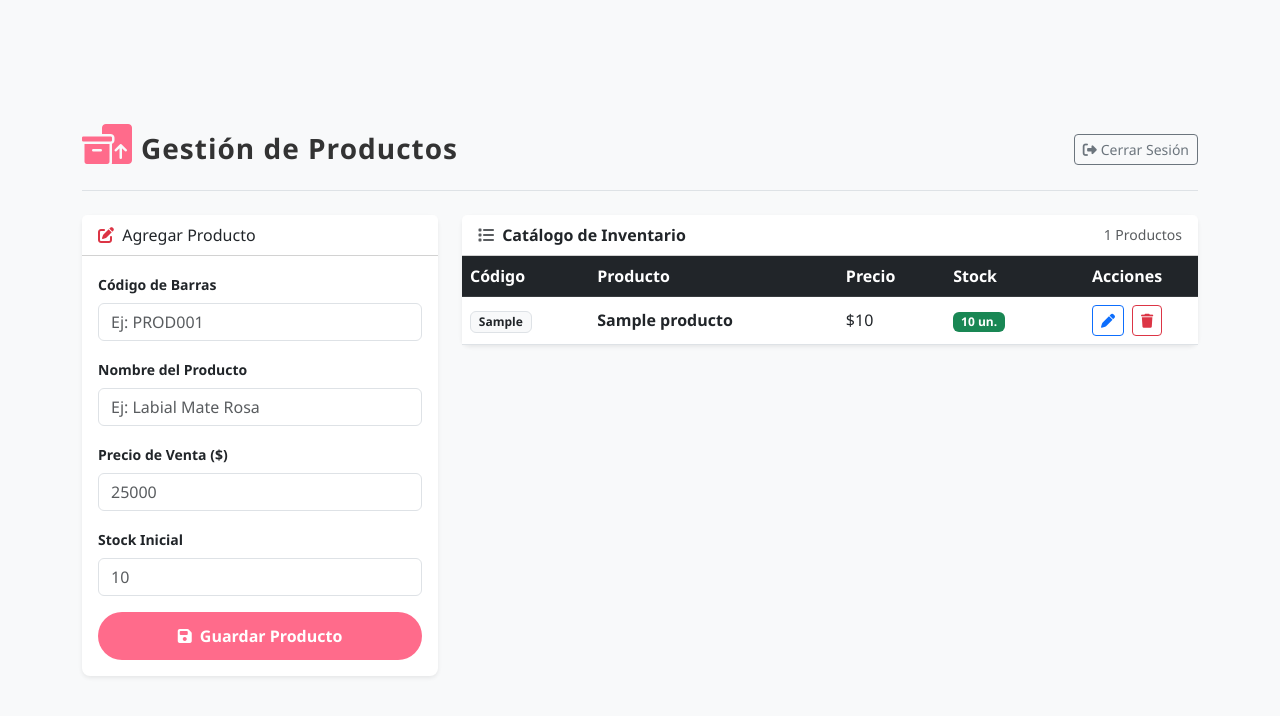
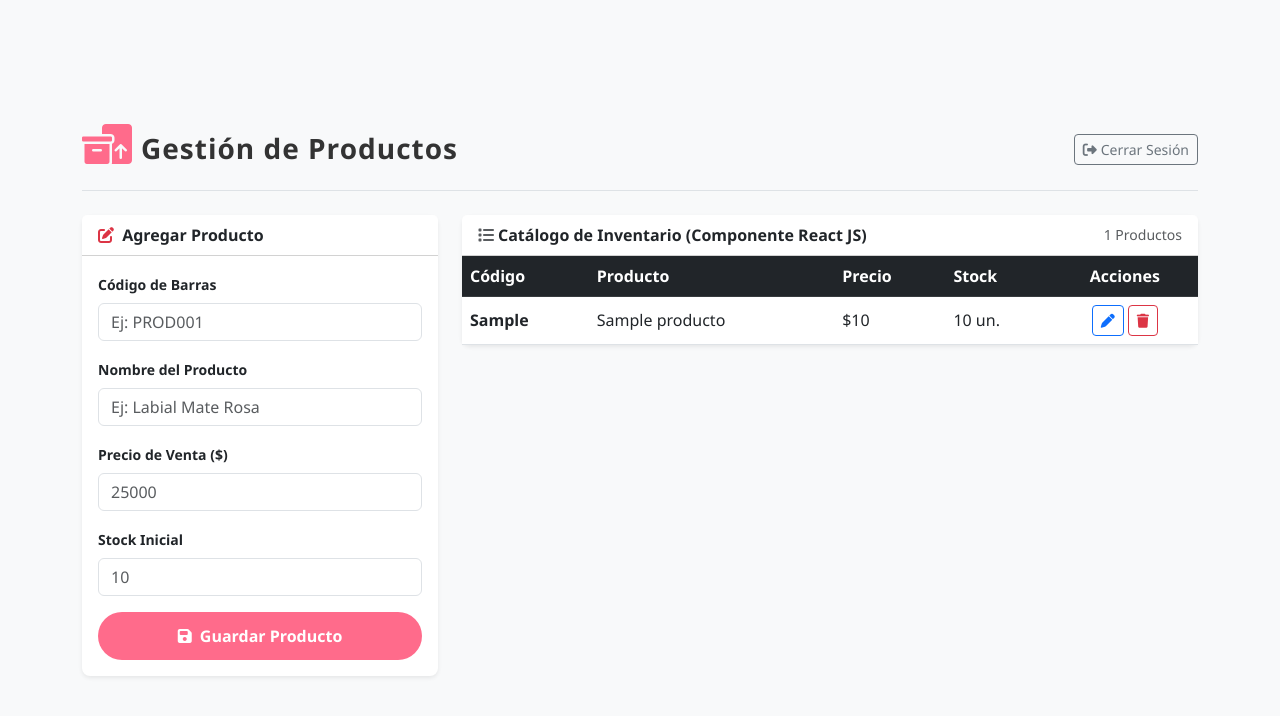
Before and after one commit to alejandrogascagm-cmyk/cosmeth_pos_frontend, a PHP site: page /productos.html in a window 1280 px wide. Shown: the top 716 px of the page. Run offline with PHP 8.4, Linux system fonts and the light colour scheme; tables that the repository leaves empty or names only in its code hold one stand-in row (values such as "Sample post").

Commit message:
feat: Implementación del componente React JS para el consumo de la API de inventario

```diff
--- /dev/null
+++ b/assets/components/TablaProductos.js
@@ -0,0 +1,109 @@
+function TablaProductos() {
+  const [productos, setProductos] = React.useState([]);
+  const [cargando, setCargando] = React.useState(true);
+
+  React.useEffect(() => {
+    fetch("php/obtener_productos.php")
+      .then((res) => res.json())
+      .then((data) => {
+        setProductos(data);
+        setCargando(false);
+      })
+      .catch((err) => {
+        console.error("Error al conectar con la API:", err);
+        setCargando(false);
+      });
+  }, []);
+
+  if (cargando) {
+    return React.createElement(
+      "div",
+      { className: "text-center py-4 text-secondary" },
+      "Cargando catálogo desde MySQL..."
+    );
+  }
+
+  const filas = productos.map((prod) =>
+    React.createElement(
+      "tr",
+      { key: prod.id },
+      React.createElement("td", { className: "fw-bold" }, prod.codigo),
+      React.createElement("td", null, prod.nombre),
+      React.createElement(
+        "td",
+        null,
+        "$" + Number(prod.precio).toLocaleString("es-CO")
+      ),
+      React.createElement("td", null, prod.stock + " un."),
+      React.createElement(
+        "td",
+        { className: "text-center" },
+        React.createElement(
+          "button",
+          { className: "btn btn-sm btn-outline-primary me-1" },
+          React.createElement("i", { className: "fa-solid fa-pen" })
+        ),
+        React.createElement(
+          "button",
+          { className: "btn btn-sm btn-outline-danger" },
+          React.createElement("i", { className: "fa-solid fa-trash" })
+        )
+      )
+    )
+  );
+
+  return React.createElement(
+    "div",
+    { className: "card shadow-sm border-0 rounded-3" },
+    React.createElement(
+      "div",
+      {
+        className:
+          "card-header bg-white d-flex justify-content-between align-items-center",
+      },
+      React.createElement(
+        "span",
+        { className: "fw-bold" },
+        React.createElement("i", {
+          className: "fa-solid fa-list me-1 text-muted",
+        }),
+        "Catálogo de Inventario (Componente React JS)"
+      ),
+      React.createElement(
+        "small",
+        { className: "text-muted" },
+        productos.length + " Productos"
+      )
+    ),
+    React.createElement(
+      "div",
+      { className: "card-body p-0" },
+      React.createElement(
+        "div",
+        { className: "table-responsive" },
+        React.createElement(
+          "table",
+          { className: "table table-hover align-middle mb-0" },
+          React.createElement(
+            "thead",
+            { className: "table-dark" },
+            React.createElement(
+              "tr",
+              null,
+              React.createElement("th", null, "Código"),
+              React.createElement("th", null, "Producto"),
+              React.createElement("th", null, "Precio"),
+              React.createElement("th", null, "Stock"),
+              React.createElement(
+                "th",
+                { className: "text-center" },
+                "Acciones"
+              )
+            )
+          ),
+          React.createElement("tbody", null, filas)
+        )
+      )
+    )
+  );
+}
--- a/productos.html
+++ b/productos.html
@@ -4,13 +4,18 @@
 <head>
     <meta charset="UTF-8">
     <meta name="viewport" content="width=device-width, initial-scale=1.0">
-    <title>Cosmeth Stylos - Gestión de Productos (CRUD)</title>
+    <title>Cosmeth Stylos - Gestión de Productos (React JS)</title>
+
     <!-- Framework Bootstrap 5 CSS -->
     <link href="https://cdn.jsdelivr.net/npm/bootstrap@5.3.0/dist/css/bootstrap.min.css" rel="stylesheet">
     <!-- Iconos FontAwesome -->
     <link rel="stylesheet" href="https://cdnjs.cloudflare.com/ajax/libs/font-awesome/6.4.0/css/all.min.css">
     <!-- Estilos Personalizados Modulares -->
     <link rel="stylesheet" href="assets/css/styles.css">
+
+    <!-- Librerías Oficiales de React via CDN -->
+    <script src="https://unpkg.com/react@18/umd/react.development.js" crossorigin></script>
+    <script src="https://unpkg.com/react-dom@18/umd/react-dom.development.js" crossorigin></script>
 </head>
 
 <body class="bg-light">
@@ -27,16 +32,15 @@
         </header>
 
         <div class="row g-4">
-            <!-- SECCIÓN 1: FORMULARIO (CREATE / UPDATE) -->
+            <!-- SECCIÓN 1: FORMULARIO -->
             <div class="col-md-4">
                 <div class="card shadow-sm border-0 rounded-3">
-                    <div class="card-header bg-white font-weight-bold">
+                    <div class="card-header bg-white fw-bold">
                         <i class="fa-solid fa-pen-to-square me-1 text-danger"></i>
                         <span id="formTitle">Agregar Producto</span>
                     </div>
                     <div class="card-body">
                         <form id="productoForm" novalidate>
-                            <!-- ID Oculto para identificar si es actualización (Update) -->
                             <input type="hidden" id="productoId">
 
                             <div class="mb-3">
@@ -63,47 +67,27 @@
                             <button type="submit" id="btnGuardar" class="btn btn-rosa w-100">
                                 <i class="fa-solid fa-floppy-disk me-1"></i> Guardar Producto
                             </button>
-                            <button type="button" id="btnCancelar" class="btn btn-secondary w-100 mt-2 d-none">
-                                Cancelar Edición
-                            </button>
                         </form>
                     </div>
                 </div>
             </div>
 
-            <!-- SECCIÓN 2: TABLA DE DATOS (READ / DELETE) -->
+            <!-- SECCIÓN 2: COMPONENTE REACT (TABLA DE INVENTARIO) -->
             <div class="col-md-8">
-                <div class="card shadow-sm border-0 rounded-3">
-                    <div class="card-header bg-white d-flex justify-content-between align-items-center">
-                        <span class="fw-bold"><i class="fa-solid fa-list me-1 text-muted"></i> Catálogo de
-                            Inventario</span>
-                        <small class="text-muted" id="totalRegistros">0 Productos</small>
-                    </div>
-                    <div class="card-body p-0">
-                        <div class="table-responsive">
-                            <table class="table table-hover align-middle mb-0">
-                                <thead class="table-dark">
-                                    <tr>
-                                        <th>Código</th>
-                                        <th>Producto</th>
-                                        <th>Precio</th>
-                                        <th>Stock</th>
-                                        <th class="text-center">Acciones</th>
-                                    </tr>
-                                </thead>
-                                <tbody id="tablaProductos">
-                                    <!-- Filas generadas dinámicamente con JavaScript -->
-                                </tbody>
-                            </table>
-                        </div>
-                    </div>
-                </div>
+                <div id="root-react"></div>
             </div>
         </div>
     </div>
 
-    <!-- Script Modular CRUD JavaScript -->
-    <script src="assets/js/productos.js"></script>
+    <!-- Carga del Componente React -->
+    <script src="assets/components/TablaProductos.js"></script>
+
+    <!-- Renderizado de React -->
+    <script>
+        const rootElement = document.getElementById('root-react');
+        const root = ReactDOM.createRoot(rootElement);
+        root.render(React.createElement(TablaProductos));
+    </script>
 </body>
 
 </html>
```
Also changed, not shown: assets/css/styles.css (+56 -0 lines).
